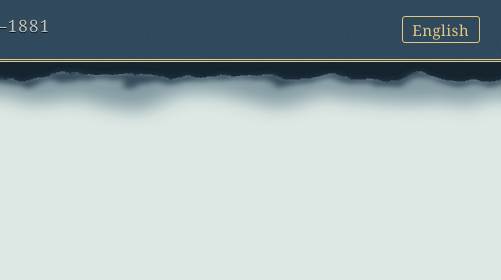
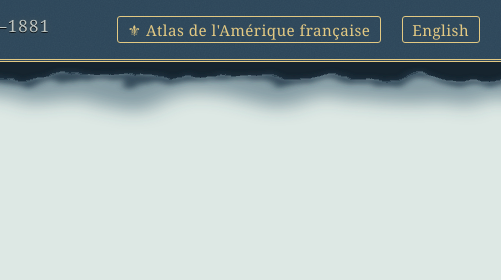
Before and after one commit to geolas2023/Atlas-Billy-the-Kid, a plain HTML site: page index.html in a window 1280 px wide. Shown: the top 280 px of the page, 407-908 px from the left. Drawn offline with nearby package versions, Linux system fonts and the light colour scheme; no server answers; a web font is replaced by a local one.

Commit message:
Ajoute dans l'en-tête le lien vers l'Atlas de l'Amérique française (accueil du réseau)
Co-Authored-By: Claude Opus 5.5 <noreply@anthropic.com>
Claude-Session: https://claude.ai/code/session_018BYDqb7MBgFRorm76DDTYG

```diff
--- a/index.html
+++ b/index.html
@@ -18,6 +18,7 @@
       <h1>Atlas Billy the Kid <span>1859–1881</span></h1>
       <p class="projet">Henry McCarty, alias William H. Bonney</p>
     </div>
+    <a class="lien-reseau" href="https://geolas2023.github.io/Atlas-Les-Canadiens-Fran-ais-de-l-Ouest/" title="Accueil du réseau : tous les atlas des francophones d'Amérique du Nord">⚜ Atlas de l'Amérique française</a>
     <a class="lien-reseau lien-langue" href="index-en.html" hreflang="en" lang="en" title="English version">English</a>
     <p class="credit"><a href="https://professeurs.uqam.ca/professeur/caron.olivier/" target="_blank" rel="noopener" title="Page de professeur, UQAM">Olivier J. Caron</a> · <a href="https://geo.uqam.ca/" target="_blank" rel="noopener" title="Département de géographie de l'UQAM">Département de géographie</a> <a href="https://uqam.ca" title="Université du Québec à Montréal"><img class="logo-uqam" src="images/uqam-logo.svg" alt="UQAM"></a></p>
   </header>
```
Also changed, not shown: index-en.html (+1 -0 lines).
